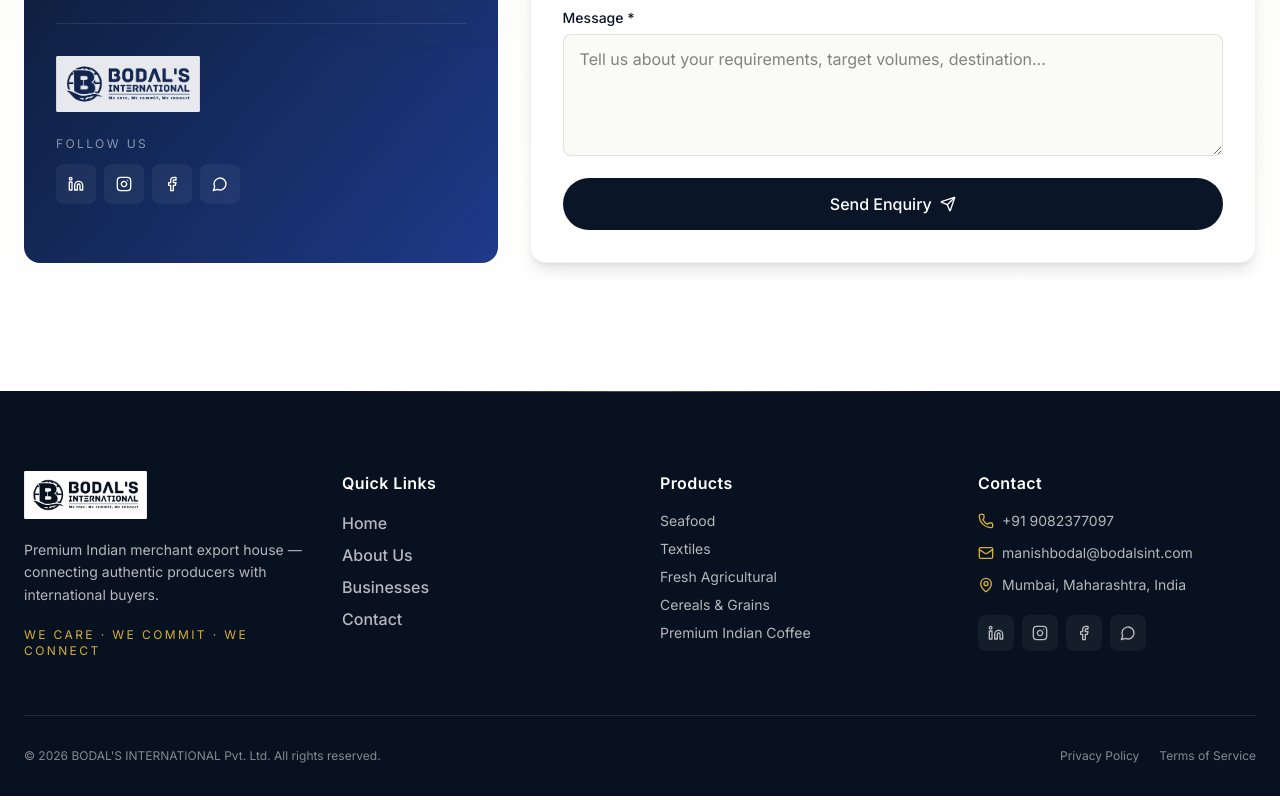
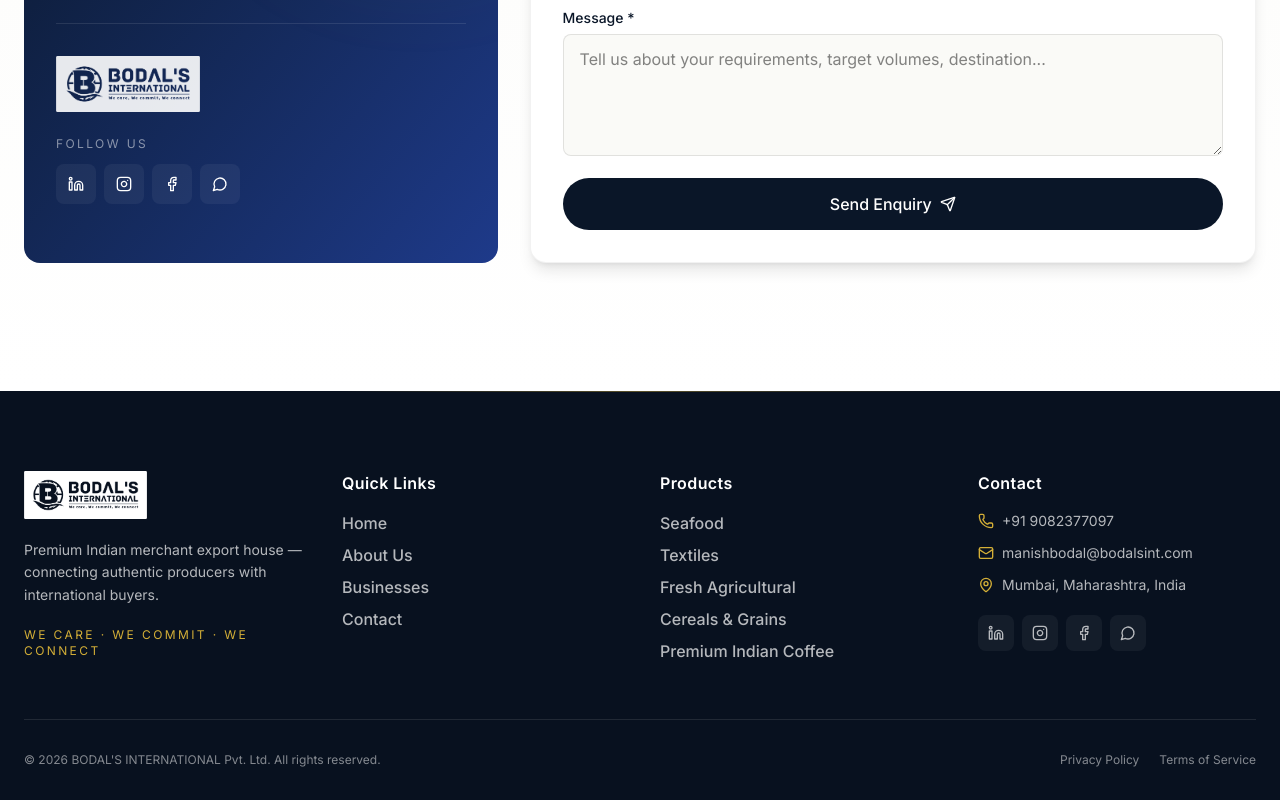
Before and after one commit to amroy08/bodals-international, a React (Vite) app in the folder client/: page / in a window 1280 px wide. Shown: the part 5484-6284 px from the top of the page. Built offline with nearby package versions, Linux system fonts and the light colour scheme; no server answers.

Commit message:
Support deep navigation in footer: clicking a product now smooth-scrolls to the Businesses section and automatically opens the corresponding product modal

```diff
--- a/client/src/app/components/businesses.tsx
+++ b/client/src/app/components/businesses.tsx
@@ -77,8 +77,9 @@
 }
 
 export function Businesses() {
-  const { products } = useWebsite();
-  const [open, setOpen] = useState<number | null>(null);
+  const { products, activeProductId, setActiveProductId } = useWebsite();
+  const open = activeProductId;
+  const setOpen = setActiveProductId;
 
   const items = products.length > 0 ? products : [];
   const active = items.find((p: any) => p.id === open);
--- a/client/src/app/components/footer.tsx
+++ b/client/src/app/components/footer.tsx
@@ -4,7 +4,7 @@
 import defaultLogo from "@/assets/logo_white.png";
 
 export function Footer() {
-  const { settings, products } = useWebsite();
+  const { settings, products, setActiveProductId } = useWebsite();
 
   const phone = settings?.mobile || "+91 9082377097";
   const email = settings?.email || "manishbodal@bodalsint.com";
@@ -14,6 +14,14 @@
   const productNames = products.length > 0 ? products.map((p: any) => p.name) : ["Seafood", "Textiles", "Fresh Agricultural", "Cereals & Grains", "Premium Indian Coffee"];
 
   const logoUrl = settings?.logo ? `/api/uploads/${settings.logo}` : defaultLogo;
+
+  const handleProductClick = (name: string) => {
+    const prod = products.find((p: any) => p.name === name);
+    if (prod) {
+      setActiveProductId(prod.id);
+    }
+    document.getElementById("businesses")?.scrollIntoView({ behavior: "smooth" });
+  };
 
   return (
     <footer className="bg-[#08111f] text-white/70 pt-14 sm:pt-20 pb-6 sm:pb-8 relative overflow-hidden" role="contentinfo" aria-label="Footer">
@@ -62,7 +70,9 @@
             <div className="text-white mb-4 tracking-wide" style={{ fontFamily: "Inter", fontWeight: 600 }}>Products</div>
             <ul className="space-y-2 text-sm">
               {productNames.map((p: string) => (
-                <li key={p} className="hover:text-[#d4af37] transition cursor-pointer">{p}</li>
+                <li key={p}>
+                  <button onClick={() => handleProductClick(p)} className="hover:text-[#d4af37] transition text-left cursor-pointer">{p}</button>
+                </li>
               ))}
             </ul>
           </motion.div>
--- a/client/src/contexts/WebsiteContext.tsx
+++ b/client/src/contexts/WebsiteContext.tsx
@@ -15,13 +15,18 @@
   heroImages: any[];
   aboutImages: any[];
   loading: boolean;
+  activeProductId: number | null;
+  setActiveProductId: (id: number | null) => void;
   refresh: () => Promise<void>;
 }
 
 const WebsiteContext = createContext<WebsiteData>({
   settings: null, products: [], certifications: [], specialities: [], coreValues: [],
   heroImages: [], aboutImages: [],
-  loading: true, refresh: async () => {},
+  loading: true,
+  activeProductId: null,
+  setActiveProductId: () => {},
+  refresh: async () => {},
 });
 
 export function WebsiteProvider({ children }: { children: ReactNode }) {
@@ -33,6 +38,7 @@
   const [heroImages, setHeroImages] = useState<any[]>([]);
   const [aboutImages, setAboutImages] = useState<any[]>([]);
   const [loading, setLoading] = useState(true);
+  const [activeProductId, setActiveProductId] = useState<number | null>(null);
 
   const fetchAll = async () => {
     try {
@@ -62,7 +68,11 @@
   useEffect(() => { fetchAll(); }, []);
 
   return (
-    <WebsiteContext.Provider value={{ settings, products, certifications, specialities, coreValues, heroImages, aboutImages, loading, refresh: fetchAll }}>
+    <WebsiteContext.Provider value={{
+      settings, products, certifications, specialities, coreValues, heroImages, aboutImages, loading,
+      activeProductId, setActiveProductId,
+      refresh: fetchAll
+    }}>
       {children}
     </WebsiteContext.Provider>
   );
```
